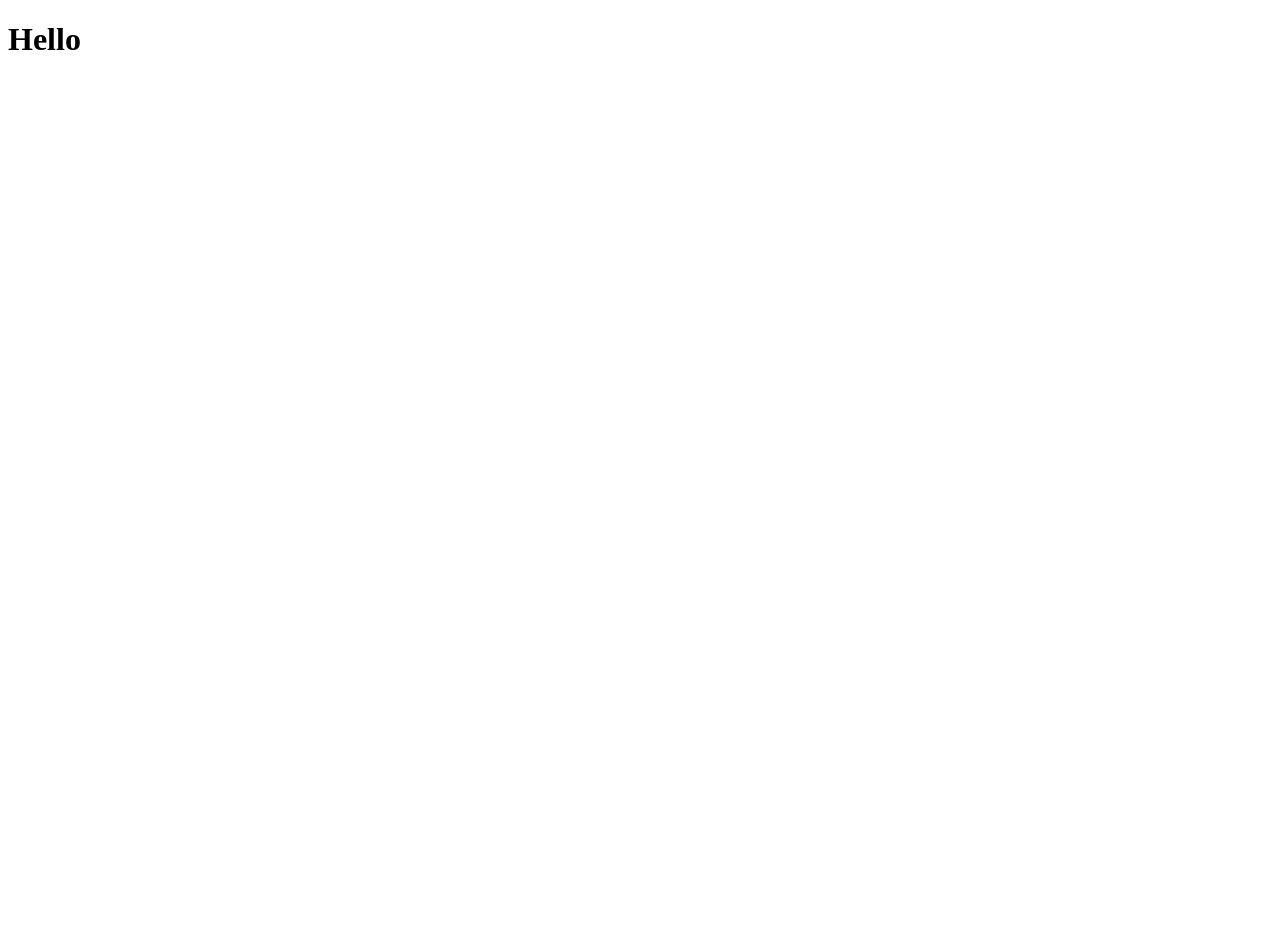
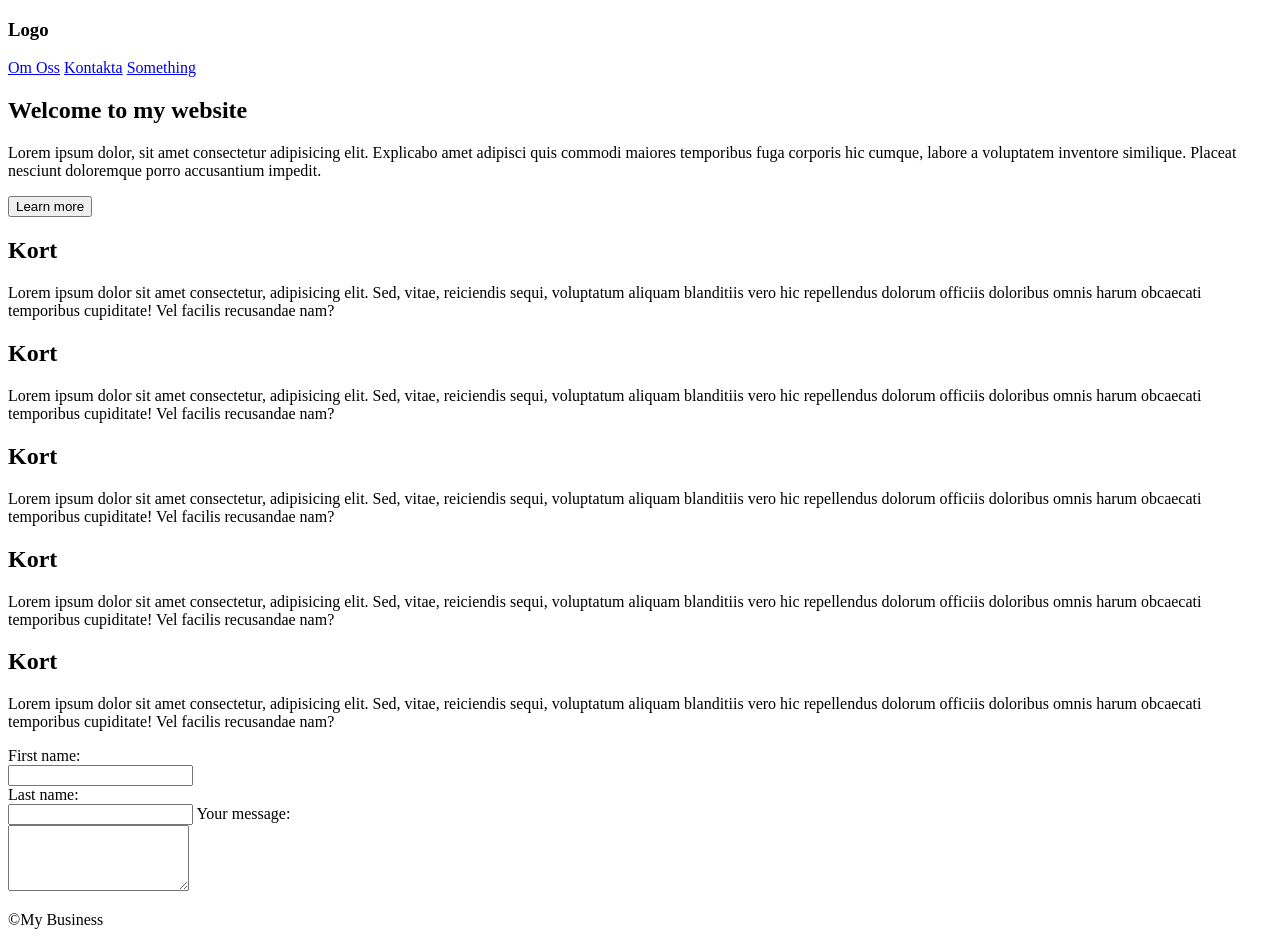
Before and after one commit to anyabarkovski/my-business-website-, a plain HTML site: page index.html in a window 1280 px wide. Before the commit the page ends 800 px from the top, so only its background shows below. Drawn offline with Linux system fonts and the light colour scheme.

Commit message:
Fyllt i html filen

```diff
--- a/index.html
+++ b/index.html
@@ -7,7 +7,79 @@
     <link rel="stylesheet" href="style.css">
     <script src="script.js" defer></script>
 </head>
+
 <body>
-    <h1>Hello</h1>
+    <header>
+        <h3>Logo</h3>
+        <nav>
+            <a href="#">Om Oss</a>
+            <a href="#">Kontakta</a>
+            <a href="#">Something</a>
+        </nav>
+    </header>
+    <section class="hero">
+        <h1>Welcome to my website</h1>
+        <p>
+            Lorem ipsum dolor, sit amet consectetur adipisicing elit.
+            Explicabo amet adipisci quis commodi maiores temporibus fuga
+            corporis hic cumque, labore a voluptatem inventore similique.
+            Placeat nesciunt doloremque porro accusantium impedit.
+        </p>
+        <button>Learn more</button>
+    </section>
+    <section class="information">
+        <div>
+            <h2>Kort</h2>
+            <p>Lorem ipsum dolor sit amet consectetur, adipisicing elit.
+                Sed, vitae, reiciendis sequi, voluptatum aliquam blanditiis
+                vero hic repellendus dolorum officiis doloribus omnis harum
+                obcaecati temporibus cupiditate! Vel facilis recusandae nam?
+            </p>
+        </div>
+        <div><h2>Kort</h2>
+            <p>Lorem ipsum dolor sit amet consectetur, adipisicing elit.
+                Sed, vitae, reiciendis sequi, voluptatum aliquam blanditiis
+                vero hic repellendus dolorum officiis doloribus omnis harum
+                obcaecati temporibus cupiditate! Vel facilis recusandae nam?
+            </p>
+        </div>
+        <div>
+            <h2>Kort</h2>
+            <p>Lorem ipsum dolor sit amet consectetur, adipisicing elit.
+                Sed, vitae, reiciendis sequi, voluptatum aliquam blanditiis
+                vero hic repellendus dolorum officiis doloribus omnis harum
+                obcaecati temporibus cupiditate! Vel facilis recusandae nam?
+            </p>
+        </div>
+        <div>
+            <h2>Kort</h2>
+            <p>Lorem ipsum dolor sit amet consectetur, adipisicing elit.
+                Sed, vitae, reiciendis sequi, voluptatum aliquam blanditiis
+                vero hic repellendus dolorum officiis doloribus omnis harum
+                obcaecati temporibus cupiditate! Vel facilis recusandae nam?
+            </p>
+        </div>
+        <div>
+            <h2>Kort</h2>
+            <p>Lorem ipsum dolor sit amet consectetur, adipisicing elit.
+                Sed, vitae, reiciendis sequi, voluptatum aliquam blanditiis
+                vero hic repellendus dolorum officiis doloribus omnis harum
+                obcaecati temporibus cupiditate! Vel facilis recusandae nam?
+            </p>
+        </div>
+    </section>
+    <section class="contacts">
+        <form id="form">
+            <label for="fname">First name:</label><br>
+            <input type="text" id="fname" name="fname"><br>
+            <label for="lname">Last name:</label><br>
+            <input type="text" id="lname" name="lname">
+            <label for="message">Your message:</label><br>
+            <textarea id="message" name="message" rows="4"></textarea>
+        </form>
+    </section>
+    <footer>
+        <p>&copy;My Business</p>
+    </footer>
 </body>
 </html>
```
